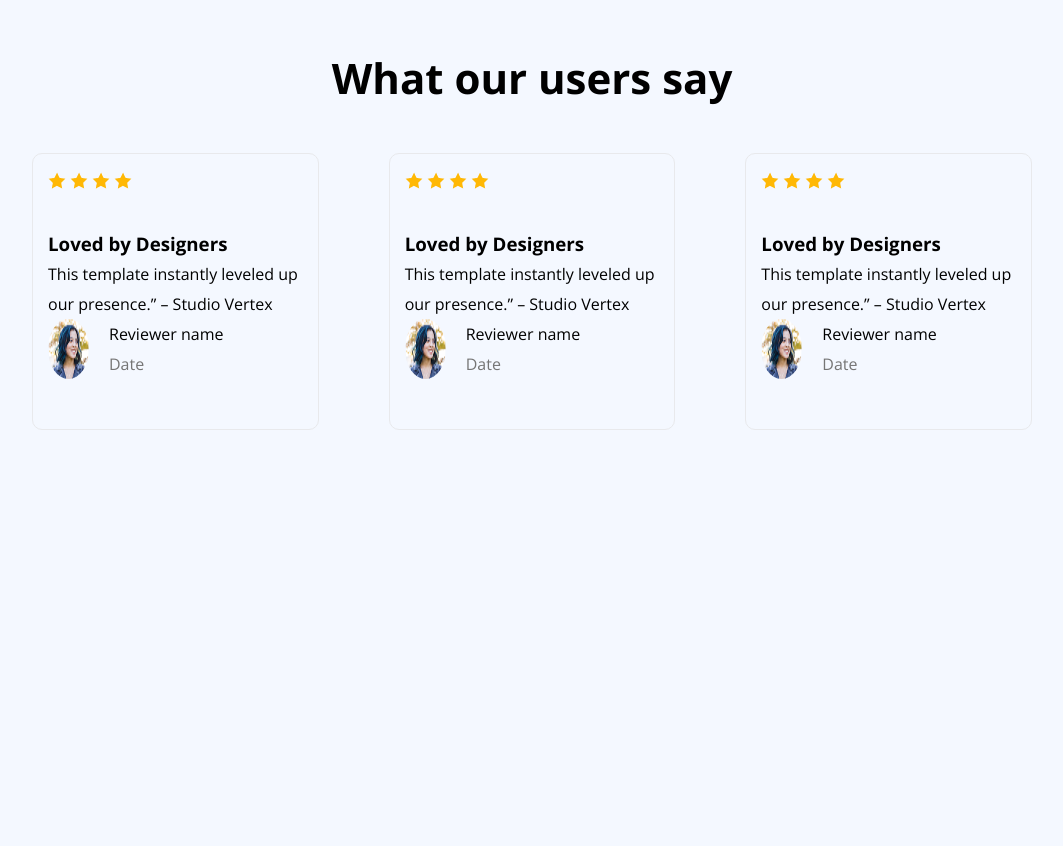
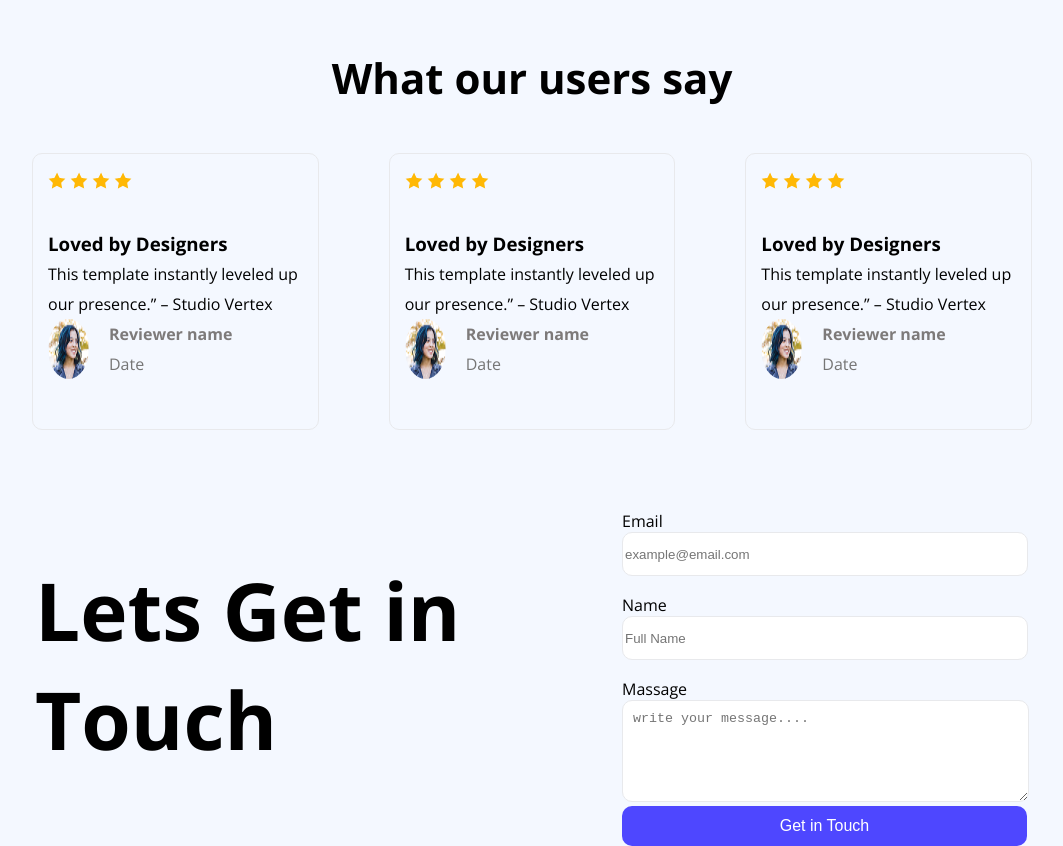
Before and after one commit to Md-Baayejid/Assignment-1, a plain HTML site: page index.html in a window 1280 px wide. Shown: the part 1544-2390 px from the top of the page, without its empty margins (108-1171 px from the left). Before the commit the page ends 1974 px from the top, so only its background shows below. Drawn offline with nearby package versions, Linux system fonts and the light colour scheme.

Commit message:
added form section

```diff
--- a/index.html
+++ b/index.html
@@ -85,9 +85,9 @@
                     <h3 class="font2">Loved by Designers</h3>
                     <p class="font2">This template instantly leveled up our presence.” – Studio Vertex</p>
                     <div class="reviewir" >
-                        <img class="picture" id="picture" src="./Assets/avatar.png" alt="">
+                        <img class="picture" src="./Assets/avatar.png" alt="">
                         <div>
-                            <p class="font2">Reviewer name</p>
+                            <p class="font2" id="name1">Reviewer name</p>
                             <p class="font2" id="date1">Date</p>
                         </div>
                     </div>
@@ -103,9 +103,9 @@
                     <h3 class="font2">Loved by Designers</h3>
                     <p class="font2">This template instantly leveled up our presence.” – Studio Vertex</p>
                     <div class="reviewir" >
-                        <img class="picture" id="picture" src="./Assets/avatar.png" alt="">
+                        <img class="picture" src="./Assets/avatar.png" alt="">
                         <div>
-                            <p class="font2">Reviewer name</p>
+                            <p class="font2" id="name2">Reviewer name</p>
                             <p class="font2" id="date2">Date</p>
                         </div>
                     </div>
@@ -121,9 +121,9 @@
                     <h3 class="font2">Loved by Designers</h3>
                     <p class="font2">This template instantly leveled up our presence.” – Studio Vertex</p>
                     <div class="reviewir" >
-                        <img class="picture" id="picture" src="./Assets/avatar.png" alt="">
+                        <img class="picture" src="./Assets/avatar.png" alt="">
                         <div>
-                            <p class="font2">Reviewer name</p>
+                            <p class="font2" id="name3">Reviewer name</p>
                             <p class="font2" id="date3">Date</p>
                         </div>
                     </div>
@@ -133,6 +133,22 @@
             </div>
 
         </section>
+        <section id="newsletter">
+
+            <p class="font2" id="ntext">
+                Lets Get in Touch
+            </p>
+            <form id="form" action="">
+                <label class="font1" for="">Email</label><br>
+                <input class="input1" type="text" placeholder="example@email.com"><br><br>
+                <label  class="font1" for="">Name</label><br>
+                <input class="input1" type="text" placeholder="Full Name"><br><br>
+                <label  class="font1" for="">Massage</label><br>
+                <textarea name="" id="msg-box" placeholder="write your message...."></textarea><br>
+                <button id="fourth-btn">Get in Touch</button>
+
+            </form>
+        </section>
 
     </main>
 
--- a/style.css
+++ b/style.css
@@ -1,11 +1,11 @@
-*{
+* {
     margin: 0px;
     background-color: #f4f8ff;
 }
 
 /* SHARED STYLE  */
 
-.font1{
+.font1 {
     /* inter */
     font-family: "Open Sans", sans-serif;
     font-optical-sizing: auto;
@@ -14,7 +14,8 @@
     font-variation-settings:
         "wdth" 100;
 }
-.font2{
+
+.font2 {
     /* raleway */
     font-family: "Open Sans", sans-serif;
     font-optical-sizing: auto;
@@ -28,7 +29,7 @@
 
 /* **NVIGATION STYLE** */
 
-#header{
+#header {
     margin: 0px;
     height: 698px;
     background-image: url(./Assets/Hero-bg.png);
@@ -36,12 +37,14 @@
     background-repeat: no-repeat;
 
 }
-#logo{
+
+#logo {
     font-size: 34px;
     font-weight: 800;
     color: #4E47FF;
 }
-#first-btn{
+
+#first-btn {
     background-color: #4E47FF;
     width: 100px;
     height: 35px;
@@ -50,28 +53,29 @@
     color: white;
     font-size: 16px;
 }
-#navigation{
+
+#navigation {
     display: flex;
     align-items: center;
     justify-content: space-between;
-    margin: 0px 150px ;
+    margin: 0px 150px;
     padding: 30px 0px;
-    background-color: rgb(255, 255, 255,0) ;
+    background-color: rgb(255, 255, 255, 0);
     /* opacity: 0; */
 }
 
 /* ***BANNER STYLE*** */
 
 
-#banner-title{
+#banner-title {
     font-size: 65px;
     font-weight: 700;
     line-height: 70px;
-    background-color: rgb(0, 255, 255,0);
+    background-color: rgb(0, 255, 255, 0);
 
 }
 
-#second-btn{
+#second-btn {
     background-color: #4E47FF;
     width: 150px;
     height: 35px;
@@ -81,16 +85,17 @@
     font-size: 16px;
 
 }
-#banner{
+
+#banner {
     display: flex;
     flex-direction: column;
     justify-content: center;
     align-items: center;
     margin: 130px 220px;
-   gap:30px ;
+    gap: 30px;
     justify-self: center;
     text-align: center;
-   background-color: rgb(0, 0, 255,0);
+    background-color: rgb(0, 0, 255, 0);
 
 }
 
@@ -99,13 +104,13 @@
 
 /* **ACTION STYLE** */
 
-main{
+main {
     max-width: 1000px;
     margin: 0 auto;
 
 }
 
-#action{
+#action {
     display: flex;
     justify-content: space-between;
     align-items: center;
@@ -113,23 +118,23 @@ main{
     margin-bottom: 5px;
 }
 
-#action-detailes{
+#action-detailes {
     display: flex;
     flex-direction: column;
     gap: 15px;
     padding-right: 200px;
 }
 
-#act-title{
+#act-title {
     font-size: 35px;
     font-weight: 700;
 }
 
-#act-disc{
+#act-disc {
     color: rgba(37, 36, 50, 0.5);
 }
 
-#third-btn{
+#third-btn {
     background-color: #4E47FF;
     width: 230px;
     height: 35px;
@@ -137,7 +142,8 @@ main{
     border-radius: 10px;
     color: white;
 }
-#act-img{
+
+#act-img {
     height: 270px;
     border-radius: 48px;
 
@@ -145,101 +151,180 @@ main{
 
 /* ***VIEW STYLLE*** */
 
-.about{
+.about {
     background-color: rgba(116, 113, 220, 0.1);
 }
-#views{
+
+#views {
 
     text-align: center;
     margin-top: 100px;
     padding: 30px;
     border-radius: 24px;
-     background-color: rgba(116, 113, 220, 0.1);}
+    background-color: rgba(116, 113, 220, 0.1);
+}
 
-#vi-discri{
+#vi-discri {
     display: flex;
     justify-content: space-between;
     background-color: rgba(116, 113, 220, 0.1);
 
 }
-#view-title{
+
+#view-title {
     font-size: 38px;
     font-weight: 700;
     background-color: rgba(116, 113, 220, 0.1);
 }
-#vi-text1{
+
+#vi-text1 {
     font-size: 80px;
     font-weight: 700;
     color: #4E47FF;
     background-color: rgba(116, 113, 220, 0.1);
 }
-#vi-text2{
+
+#vi-text2 {
     font-size: 80px;
     font-weight: 700;
     color: #4E47FF;
     background-color: rgba(116, 113, 220, 0.1);
 }
-#vi-text3{
+
+#vi-text3 {
     font-size: 80px;
     font-weight: 700;
     color: #4E47FF;
     background-color: rgba(116, 113, 220, 0.1);
 }
-#vi-title1{
+
+#vi-title1 {
     font-size: 20;
     color: rgba(0, 0, 0, 0.5);
     background-color: rgba(116, 113, 220, 0.1);
 }
-#vi-title2{
+
+#vi-title2 {
     font-size: 20;
     color: rgba(0, 0, 0, 0.5);
     background-color: rgba(116, 113, 220, 0.1);
 }
-#vi-title3{
+
+#vi-title3 {
     font-size: 20;
     color: rgba(0, 0, 0, 0.5);
     background-color: rgba(116, 113, 220, 0.1);
 }
 
 /* ***REVIEW STYLE*** */
-#review{
+#review {
     text-align: center;
     margin-top: 120px;
 
 }
-#allreview{
+
+#allreview {
     display: flex;
     justify-content: space-between;
     gap: 70px;
 }
-#review-title{
+
+#review-title {
     font-size: 42px;
     font-weight: 700;
     line-height: 150px;
 }
-.box1{
-    width: 370px ;
+
+.box1 {
+    width: 370px;
     height: 245px;
     text-align: left;
     border: #e8e9ec solid 1px;
     padding: 15px;
-    line-height:30px;
+    line-height: 30px;
     border-radius: 10px;
 
 }
-.reviewir{
+
+.reviewir {
     display: flex;
     gap: 20px;
 }
-#date1{
-    color:  #757575;;
+
+#date1 {
+    color: #757575;
 }
-#date2{
-    color:  #757575;;
+
+#date2 {
+    color: #757575;
 }
-#date3{
-    color:  #757575;;
+
+#date3 {
+    color: #757575;
 }
-.picture{
+
+.picture {
     border-radius: 50%;
 }
+
+#name1 {
+    color: #7d7a7a;
+    font-weight: 700;
+}
+
+#name2 {
+    color: #7d7a7a;
+    font-weight: 700;
+}
+
+#name3 {
+    color: #7d7a7a;
+    font-weight: 700;
+}
+
+/* ***FORM STYLE*** */
+
+#newsletter {
+    display: flex;
+    justify-content: center;
+    margin-top: 80px;
+    gap: 57px;
+    /* justify-content: space-around; */
+
+}
+
+#ntext {
+    font-size: 80px;
+    width: 530px;
+    font-weight: 700;
+    padding-top: 45px;
+    padding-left: 0px;
+}
+
+.input1 {
+    height: 40px;
+    width: 400px;
+    border: #e8e9ec solid 1px;
+    border-radius: 10px;
+    background-color: rgba(255, 255, 255, 1);
+}
+
+#msg-box {
+    padding: 10px;
+    height: 80px;
+    width: 385px;
+    border: #e8e9ec solid 1px;
+    border-radius: 10px;
+    background-color: rgba(255, 255, 255, 1);
+
+}
+
+#fourth-btn {
+    height: 40px;
+    width: 405px;
+    background-color: #4E47FF;
+    border: 0px;
+    border-radius: 10px;
+    color: white;
+    font-size: 16px;
+}
```
Lines whose indentation alone changed are shown as unchanged.
